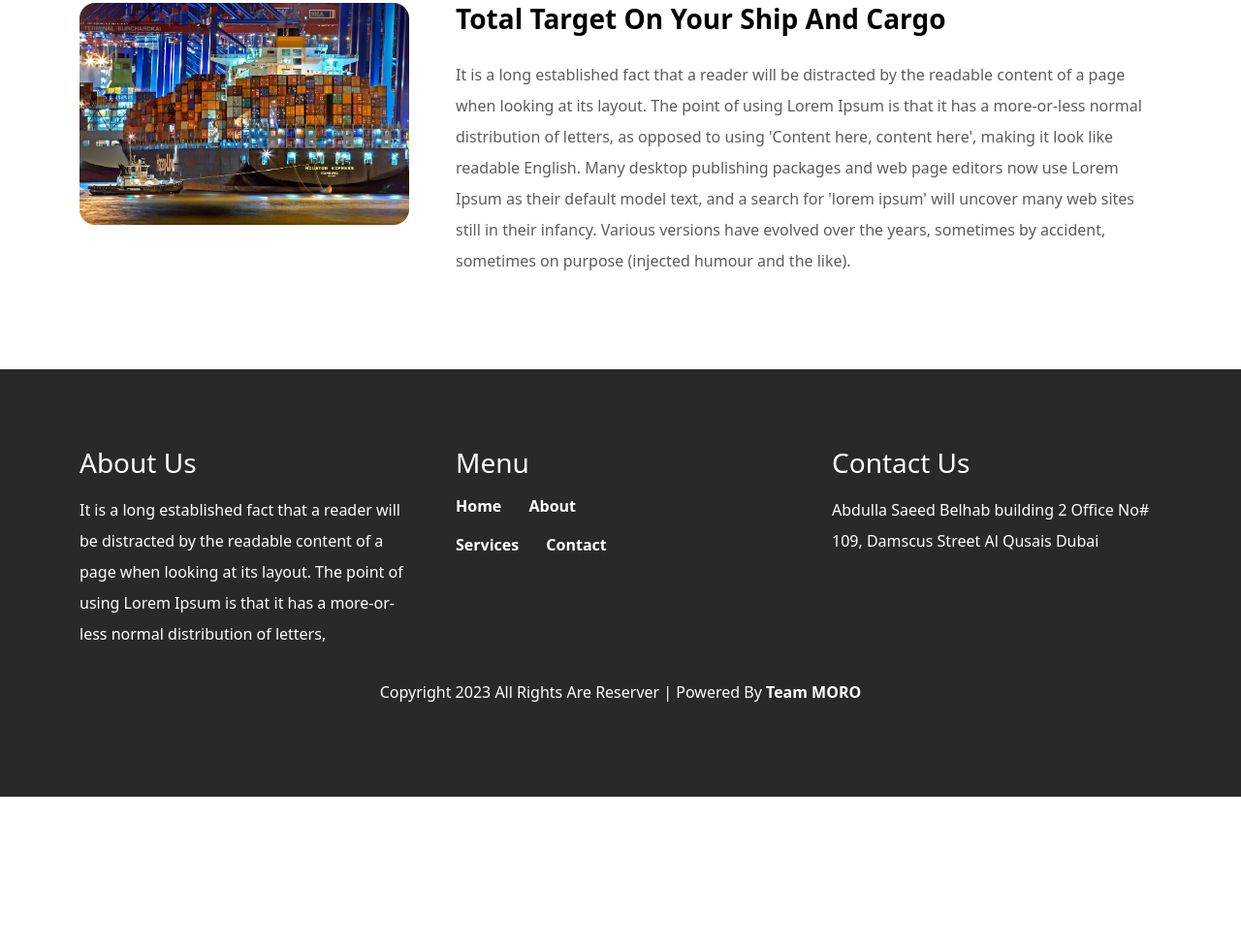
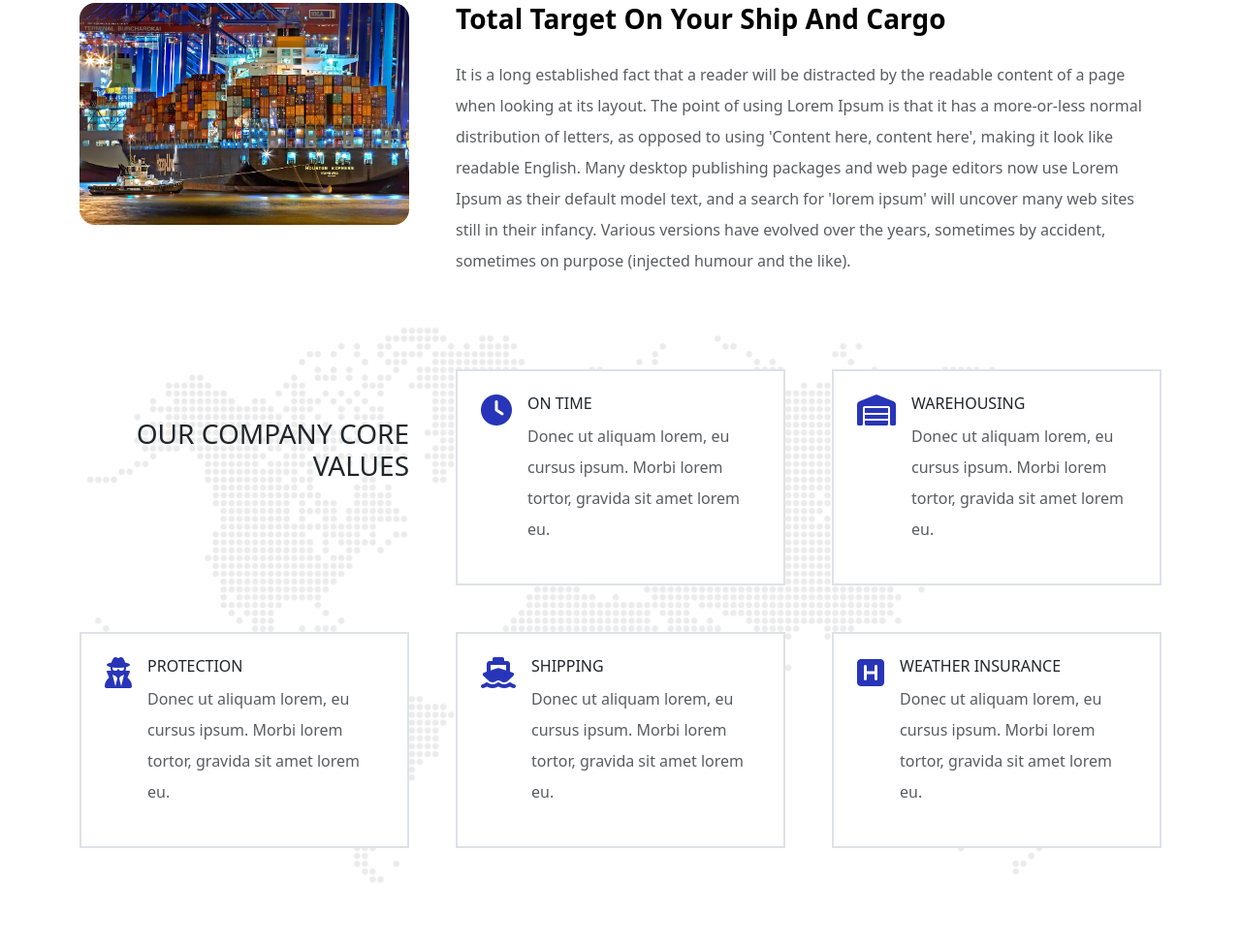
Before and after one commit to sravannk21/Midseas-Shipping-and-Logistics, a website: page about.html in a window 1280 px wide. Shown: the part 325-1300 px from the top of the page at 97% size. Before the commit the page ends 1147 px from the top, so only its background shows below. Drawn offline with nearby package versions, Linux system fonts and the light colour scheme; files whose address does not match are found by name.

Commit message:
our core values section created with dummy icons and contents

```diff
--- a/about.html
+++ b/about.html
@@ -60,16 +60,101 @@
         <section class="u-padding-Y-80px">
             <div class="container">
                 <div class="row gx-5">
-                    <div class="col-md-4">
+                    <div class="col-lg-4">
                         <img src="./build/img/about-bg.jpg" class="img-fluid rounded-4" alt="">
                     </div>
-                    <div class="col-md-8">
-                        <h2 class="text-capitalize fs-3 fw-bold text-black mt-4 mt-md-0">
+                    <div class="col-lg-8">
+                        <h2 class="text-capitalize fs-3 fw-bold text-black mt-4 mt-lg-0">
                             Total target on your ship and cargo
                         </h2>
                         <p class="text-muted lh-lg mt-4">
                             It is a long established fact that a reader will be distracted by the readable content of a page when looking at its layout. The point of using Lorem Ipsum is that it has a more-or-less normal distribution of letters, as opposed to using 'Content here, content here', making it look like readable English. Many desktop publishing packages and web page editors now use Lorem Ipsum as their default model text, and a search for 'lorem ipsum' will uncover many web sites still in their infancy. Various versions have evolved over the years, sometimes by accident, sometimes on purpose (injected humour and the like).
                         </p>
+                    </div>
+                </div>
+            </div>
+            <!--CORE-VALUES-->
+            <div class="container core-values-bg u-padding-Y-80px">
+                <div class="row g-5">
+                    <div class="col-md-6 col-lg-4 my-auto">
+                        <h3 class="text-uppercase text-start text-md-end fw-normal">
+                            OUR COMPANY CORE<br> VALUES
+                        </h3>
+                    </div>
+                    <div class="col-md-6 col-lg-4">
+                        <div class="bg-white p-4 border border-2">
+                            <div class="d-md-flex">
+                                <div>
+                                    <i class="fa-solid fa-clock fs-2 me-3 u-primary-color-text"></i>
+                                </div>
+                                <div>
+                                    <h6 class="text-uppercase mt-3 mt-md-0">ON TIME</h6>
+                                    <p class="text-muted lh-lg">
+                                        Donec ut aliquam lorem, eu cursus ipsum. Morbi lorem tortor, gravida sit amet lorem eu.
+                                    </p>
+                                </div>
+                            </div>
+                        </div>
+                    </div>
+                    <div class="col-md-6 col-lg-4">
+                        <div class="bg-white p-4 border border-2">
+                            <div class="d-md-flex">
+                                <div>
+                                    <i class="fa-solid fa-warehouse fs-2 me-3 u-primary-color-text"></i>
+                                </div>
+                                <div>
+                                    <h6 class="text-uppercase mt-3 mt-md-0">WAREHOUSING</h6>
+                                    <p class="text-muted lh-lg">
+                                        Donec ut aliquam lorem, eu cursus ipsum. Morbi lorem tortor, gravida sit amet lorem eu.
+                                    </p>
+                                </div>
+                            </div>
+                        </div>
+                    </div>
+                    <div class="col-md-6 col-lg-4">
+                        <div class="bg-white p-4 border border-2">
+                            <div class="d-md-flex">
+                                <div>
+                                    <i class="fa-solid fa-user-secret fs-2 me-3 u-primary-color-text"></i>
+                                </div>
+                                <div>
+                                    <h6 class="text-uppercase mt-3 mt-md-0">PROTECTION</h6>
+                                    <p class="text-muted lh-lg">
+                                        Donec ut aliquam lorem, eu cursus ipsum. Morbi lorem tortor, gravida sit amet lorem eu.
+                                    </p>
+                                </div>
+                            </div>
+                        </div>
+                    </div>
+                    <div class="col-md-6 col-lg-4">
+                        <div class="bg-white p-4 border border-2">
+                            <div class="d-md-flex">
+                                <div>
+                                    <i class="fa-solid fa-ship fs-2 me-3 u-primary-color-text"></i>
+                                </div>
+                                <div>
+                                    <h6 class="text-uppercase mt-3 mt-md-0">SHIPPING</h6>
+                                    <p class="text-muted lh-lg">
+                                        Donec ut aliquam lorem, eu cursus ipsum. Morbi lorem tortor, gravida sit amet lorem eu.
+                                    </p>
+                                </div>
+                            </div>
+                        </div>
+                    </div>
+                    <div class="col-md-6 col-lg-4">
+                        <div class="bg-white p-4 border border-2">
+                            <div class="d-md-flex">
+                                <div>
+                                    <i class="fa-solid fa-square-h fs-2 me-3 u-primary-color-text"></i>
+                                </div>
+                                <div>
+                                    <h6 class="text-uppercase mt-3 mt-md-0">WEATHER INSURANCE</h6>
+                                    <p class="text-muted lh-lg">
+                                        Donec ut aliquam lorem, eu cursus ipsum. Morbi lorem tortor, gravida sit amet lorem eu.
+                                    </p>
+                                </div>
+                            </div>
+                        </div>
                     </div>
                 </div>
             </div>
--- a/src/sass/main.scss
+++ b/src/sass/main.scss
@@ -27,3 +27,6 @@
 @import "./layout/_header";
 @import "./layout/_highlights";
 @import "./layout/_banner";
+
+//IMPORT PAGE
+@import "./page/_about";
--- /dev/null
+++ b/src/sass/page/__about.scss
@@ -0,0 +1,5 @@
+.core-values-bg{
+    background-image: url('../img/about-bg.png');
+    background-position: center;
+    background-size: cover;
+}
```
Also changed, not shown: build/css/style.css, build/img/about-bg.png (added), 1 other file.
